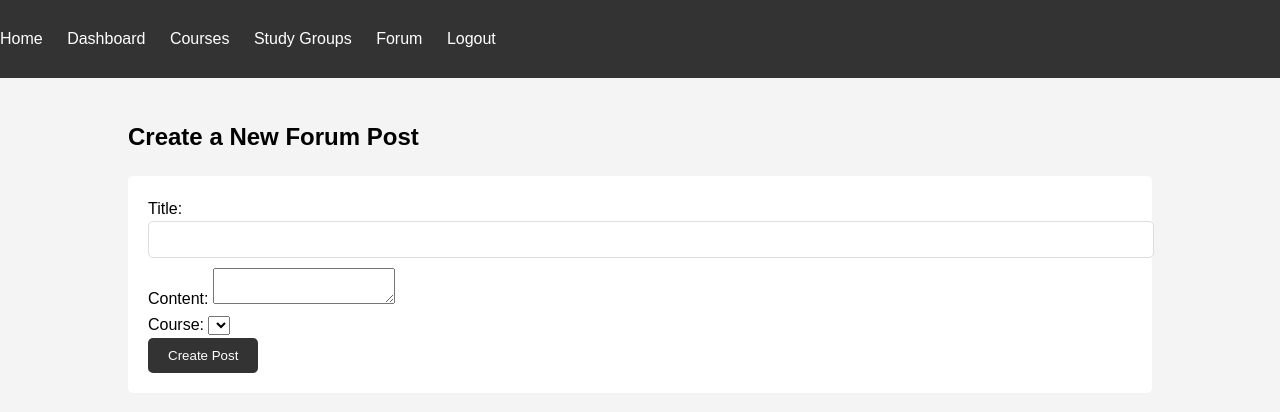
After one commit to waltonparkman/InnoVisionApp, a Flask app: page /forum/create in a window 1280 px wide. The commit adds this page. Shown: the top 412 px of the page. Run offline with Flask 3, Linux system fonts and the light colour scheme; the visitor is signed in with stand-in values (Sample User, id 1); data that the repository does not hold is empty; some libraries are stand-ins or nearby versions.

Commit message:
Agent step completed: Introduce peer-to-peer learning features like study groups and forums

```diff
--- a/main.py
+++ b/main.py
@@ -21,11 +21,12 @@ from models import User
 def load_user(user_id):
     return User.query.get(int(user_id))
 
-from routes import auth, courses, user
+from routes import auth, courses, user, peer_learning
 
 app.register_blueprint(auth.bp)
 app.register_blueprint(courses.bp)
 app.register_blueprint(user.bp)
+app.register_blueprint(peer_learning.bp)
 
 @app.route('/')
 def index():
--- /dev/null
+++ b/routes/peer_learning.py
@@ -0,0 +1,96 @@
+from flask import Blueprint, render_template, request, redirect, url_for, flash
+from flask_login import login_required, current_user
+from models import db, StudyGroup, UserStudyGroup, ForumPost, ForumReply, Course
+from datetime import datetime
+
+bp = Blueprint('peer_learning', __name__)
+
+@bp.route('/study_groups')
+@login_required
+def study_groups():
+    study_groups = StudyGroup.query.all()
+    return render_template('study_groups.html', study_groups=study_groups)
+
+@bp.route('/study_groups/create', methods=['GET', 'POST'])
+@login_required
+def create_study_group():
+    if request.method == 'POST':
+        name = request.form.get('name')
+        description = request.form.get('description')
+        course_id = request.form.get('course_id')
+
+        new_group = StudyGroup(name=name, description=description, course_id=course_id)
+        db.session.add(new_group)
+        db.session.commit()
+
+        user_group = UserStudyGroup(user_id=current_user.id, study_group_id=new_group.id)
+        db.session.add(user_group)
+        db.session.commit()
+
+        flash('Study group created successfully!', 'success')
+        return redirect(url_for('peer_learning.study_groups'))
+
+    courses = Course.query.all()
+    return render_template('create_study_group.html', courses=courses)
+
+@bp.route('/study_groups/<int:group_id>/join')
+@login_required
+def join_study_group(group_id):
+    study_group = StudyGroup.query.get_or_404(group_id)
+    if current_user not in study_group.members:
+        user_group = UserStudyGroup(user_id=current_user.id, study_group_id=group_id)
+        db.session.add(user_group)
+        db.session.commit()
+        flash('You have joined the study group!', 'success')
+    else:
+        flash('You are already a member of this study group.', 'info')
+    return redirect(url_for('peer_learning.study_groups'))
+
+@bp.route('/study_groups/<int:group_id>')
+@login_required
+def study_group_detail(group_id):
+    study_group = StudyGroup.query.get_or_404(group_id)
+    return render_template('study_group_detail.html', study_group=study_group)
+
+@bp.route('/forum')
+@login_required
+def forum():
+    posts = ForumPost.query.order_by(ForumPost.created_at.desc()).all()
+    return render_template('forum.html', posts=posts)
+
+@bp.route('/forum/create', methods=['GET', 'POST'])
+@login_required
+def create_forum_post():
+    if request.method == 'POST':
+        title = request.form.get('title')
+        content = request.form.get('content')
+        course_id = request.form.get('course_id')
+
+        new_post = ForumPost(title=title, content=content, user_id=current_user.id, course_id=course_id)
+        db.session.add(new_post)
+        db.session.commit()
+
+        flash('Forum post created successfully!', 'success')
+        return redirect(url_for('peer_learning.forum'))
+
+    courses = Course.query.all()
+    return render_template('create_forum_post.html', courses=courses)
+
+@bp.route('/forum/<int:post_id>')
+@login_required
+def forum_post_detail(post_id):
+    post = ForumPost.query.get_or_404(post_id)
+    return render_template('forum_post_detail.html', post=post)
+
+@bp.route('/forum/<int:post_id>/reply', methods=['POST'])
+@login_required
+def forum_post_reply(post_id):
+    post = ForumPost.query.get_or_404(post_id)
+    content = request.form.get('content')
+
+    new_reply = ForumReply(content=content, user_id=current_user.id, post_id=post_id)
+    db.session.add(new_reply)
+    db.session.commit()
+
+    flash('Reply added successfully!', 'success')
+    return redirect(url_for('peer_learning.forum_post_detail', post_id=post_id))
--- a/templates/base.html
+++ b/templates/base.html
@@ -14,6 +14,8 @@
             {% if current_user.is_authenticated %}
                 <li><a href="{{ url_for('user.dashboard') }}">Dashboard</a></li>
                 <li><a href="{{ url_for('courses.course_list') }}">Courses</a></li>
+                <li><a href="{{ url_for('peer_learning.study_groups') }}">Study Groups</a></li>
+                <li><a href="{{ url_for('peer_learning.forum') }}">Forum</a></li>
                 <li><a href="{{ url_for('auth.logout') }}">Logout</a></li>
             {% else %}
                 <li><a href="{{ url_for('auth.login') }}">Login</a></li>
--- /dev/null
+++ b/templates/create_forum_post.html
@@ -0,0 +1,24 @@
+{% extends "base.html" %}
+
+{% block content %}
+    <h2>Create a New Forum Post</h2>
+    <form method="POST" action="{{ url_for('peer_learning.create_forum_post') }}">
+        <div class="form-group">
+            <label for="title">Title:</label>
+            <input type="text" id="title" name="title" required class="form-control">
+        </div>
+        <div class="form-group">
+            <label for="content">Content:</label>
+            <textarea id="content" name="content" required class="form-control"></textarea>
+        </div>
+        <div class="form-group">
+            <label for="course_id">Course:</label>
+            <select id="course_id" name="course_id" required class="form-control">
+                {% for course in courses %}
+                    <option value="{{ course.id }}">{{ course.title }}</option>
+                {% endfor %}
+            </select>
+        </div>
+        <button type="submit" class="btn btn-primary">Create Post</button>
+    </form>
+{% endblock %}
```
Also changed, not shown: add_sample_courses.py (+25 -1 lines), migrations/versions/39d99339538a_add_peer_learning_tables.py (added, +71 -0 lines), models.py (+41 -0 lines), templates/create_study_group.html (added, +24 -0 lines), templates/forum.html (added, +19 -0 lines), templates/forum_post_detail.html (added, +31 -0 lines), templates/study_group_detail.html (added, +17 -0 lines), templates/study_groups.html (added, +22 -0 lines), 1 other file.
